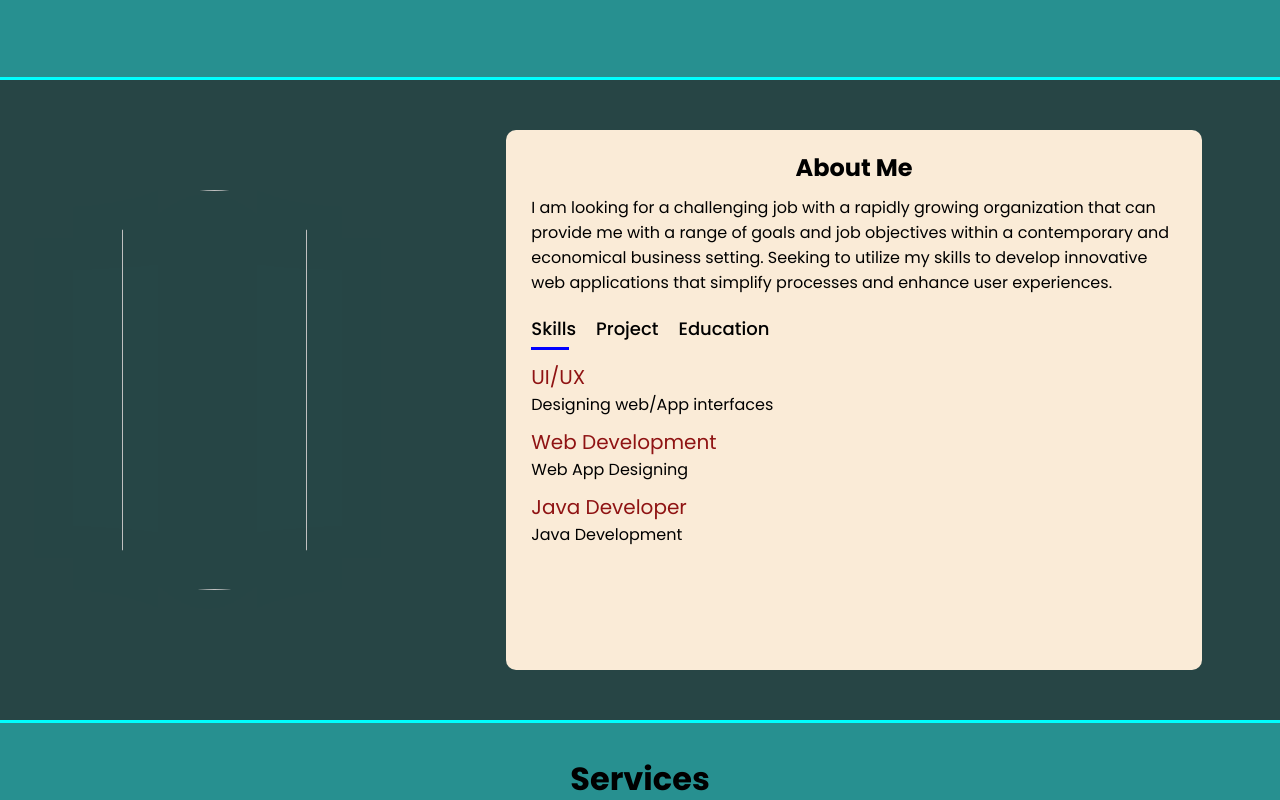
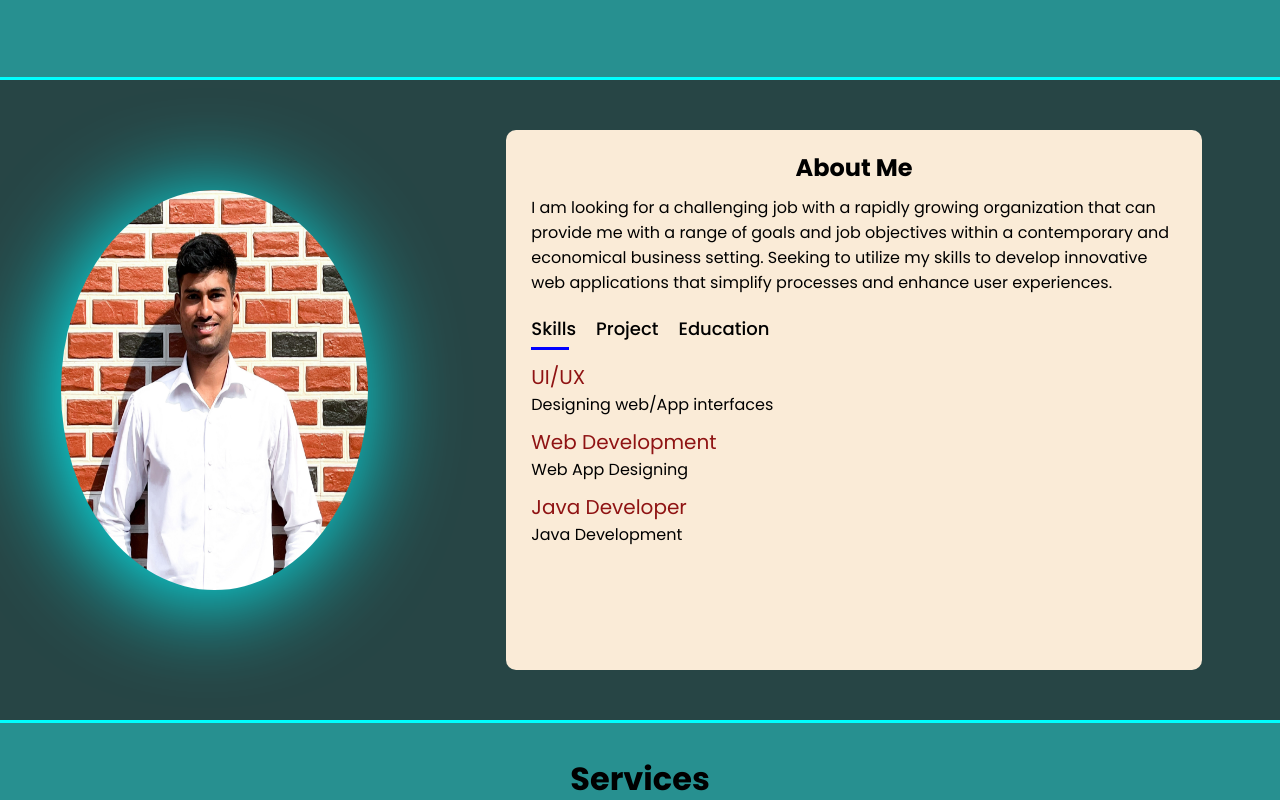
Before and after one commit to Dash9167/Dashrath-yadav-Portfolio, a plain HTML site: page index.html in a window 1280 px wide. Shown: the part 563-1363 px from the top of the page. Drawn offline with nearby package versions, Linux system fonts and the light colour scheme.

Commit message:
Update index.html

```diff
--- a/index.html
+++ b/index.html
@@ -51,7 +51,7 @@ I am a Passionate <br>
 <hr>
 <div class="services" id="services">
 <div class="img-about">
-<img src="./main/dash.jpg">
+<img src="./images/dash.jpg">
 </div>
 <div class="about-me">
 <h2>About Me</h2>
```
